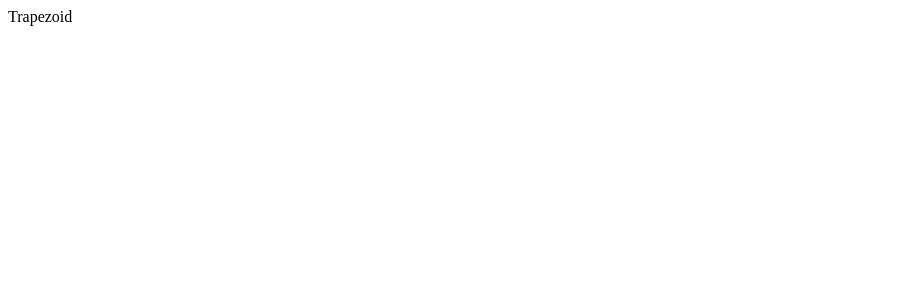
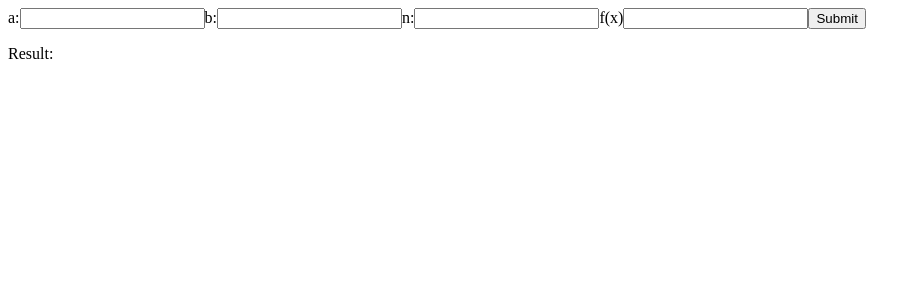
Before and after one commit to Ben-Sicat/machComp, a React (Create React App) app: page /Trapezoid in a window 1280 px wide. Shown: the top 300 px of the page, without its empty margins (0-921 px from the left). Built offline with nearby package versions, Linux system fonts and the light colour scheme.

Commit message:
functons added; "
"
""

```diff
--- a/src/pages/Simpson.tsx
+++ b/src/pages/Simpson.tsx
@@ -1,22 +1,42 @@
 import React, { useState } from 'react';
-import * as math from 'mathjs';
+import { Container, Box, Paper, Button, Typography } from '@mui/material';
+import { useNavigate } from 'react-router-dom';
 
-interface Simpson {}
-
-const Simpson: React.FC<Simpson> = () => {
+const Simpson: React.FC = () => {
   const [expression, setExpression] = useState('');
   const [result, setResult] = useState('');
-
-  const SimpsonIntegration: React.FC = () => {
   const [a, setA] = useState('');
   const [b, setB] = useState('');
   const [n, setN] = useState('');
-    const [result, setResult] = useState('');
+
+  const deltaX = (x1: number, x2: number, n1: number) => {
+    return (x1 - x2) / n1;
+  };
+
+  const simpsonCalc = (a: number, b: number, n: number, expression: string) => {
+    let sum1 = 0;
+    let sum2 = 0;
+    let delta = deltaX(b, a, n);
+    let xi, fi;
+
+    for (let i = 1; i < n; i++) {
+      xi = a + i * delta;
+      fi = eval(expression.replace('x', xi.toString()));
+
+      if (i % 2 === 0) {
+        sum2 += fi;
+      } else {
+        sum1 += fi;
+      }
+    }
+
+    let result = (delta / 3) * (eval(expression.replace('x', a.toString())) + eval(expression.replace('x', b.toString())) + 2 * sum2 + 4 * sum1);
+    setResult(result.toString());
+  };
 
   const handleSubmit = (event: React.FormEvent<HTMLFormElement>) => {
     event.preventDefault();
-      const result = math.evaluate(`simpson(${a}, ${b}, ${n}, x)`, { x: 1 });
-      setResult(result);
+    simpsonCalc(parseFloat(a), parseFloat(b), parseInt(n), expression);
   };
 
   return (
@@ -24,38 +44,20 @@ const Simpson: React.FC<Simpson> = () => {
       <form onSubmit={handleSubmit}>
         <label>
           a:
-            <input
-              type="text"
-              value={a}
-              onChange={(e) => setA(e.target.value)}
-            />
+          <input type="text" value={a} onChange={(e) => setA(e.target.value)} />
         </label>
         <label>
           b:
-            <input
-              type="text"
-              value={b}
-              onChange={(e) => setB(e.target.value)}
-            />
+          <input type="text" value={b} onChange={(e) => setB(e.target.value)} />
         </label>
         <label>
           n:
-            <input
-              type="text"
-              value={n}
-              onChange={(e) => setN(e.target.value)}
-            />
-
+          <input type="text" value={n} onChange={(e) => setN(e.target.value)} />
         </label>
         <label>
           f(x)
-            <input
-              type="text"
-              value={expression}
-              onChange={(e) => setExpression(e.target.value)}
-            />
+          <input type="text" value={expression} onChange={(e) => setExpression(e.target.value)} />
         </label>
-
         <input type="submit" value="Submit" />
       </form>
       <p>Result: {result}</p>
@@ -63,11 +65,4 @@ const Simpson: React.FC<Simpson> = () => {
   );
 };
 
-  return (
-    <div>
-      <SimpsonIntegration />
-    </div>
-  );
-};
-
 export default Simpson;
--- a/src/pages/Trapezoid.tsx
+++ b/src/pages/Trapezoid.tsx
@@ -1,19 +1,61 @@
-import React from 'react'
-import { Container, Box, Paper, Button, Typography} from '@mui/material';
+import React, { useState } from 'react';
+import { Container, Box, Paper, Button, Typography } from '@mui/material';
 import { useNavigate } from 'react-router-dom';
-import { useState } from 'react';
 
 const Trapezoid: React.FC = () => {
-const [expression, setExpression] = useState('');
-const [result, setResult] = useState('');
-const [a, setA] = useState('');
-const [b, setB] = useState('');
-const [n, setN] = useState('');
+  const [expression, setExpression] = useState('');
+  const [result, setResult] = useState('');
+  const [a, setA] = useState('');
+  const [b, setB] = useState('');
+  const [n, setN] = useState('');
 
+  const deltaX = (x1: number, x2: number, n1: number) => {
+    return (x1 - x2) / n1;
+  };
+
+  const trapezoidCalc = (a: number, b: number, n: number, expression: string) => {
+    let sum = 0;
+    let delta = deltaX(b, a, n);
+
+    for (let i = 1; i < n; i++) {
+      let xi = a + i * delta;
+      let fi = eval(expression.replace('x', xi.toString()));
+      sum += fi;
+    }
+
+    let result = delta * (eval(expression.replace('x', a.toString())) + eval(expression.replace('x', b.toString()))) / 2 + delta * sum;
+    setResult(result.toString());
+  };
+
+  const handleSubmit = (event: React.FormEvent<HTMLFormElement>) => {
+    event.preventDefault();
+    trapezoidCalc(parseFloat(a), parseFloat(b), parseInt(n), expression);
+  };
 
   return (
-    <div>Trapezoid</div>
-  )
-}
+    <div>
+      <form onSubmit={handleSubmit}>
+        <label>
+          a:
+          <input type="text" value={a} onChange={(e) => setA(e.target.value)} />
+        </label>
+        <label>
+          b:
+          <input type="text" value={b} onChange={(e) => setB(e.target.value)} />
+        </label>
+        <label>
+          n:
+          <input type="text" value={n} onChange={(e) => setN(e.target.value)} />
+        </label>
+        <label>
+          f(x)
+          <input type="text" value={expression} onChange={(e) => setExpression(e.target.value)} />
+        </label>
+        <input type="submit" value="Submit" />
+      </form>
+      <p>Result: {result}</p>
+    </div>
+  );
+};
 
-export default Trapezoid
+export default Trapezoid;
```
Lines whose indentation alone changed are shown as unchanged.
